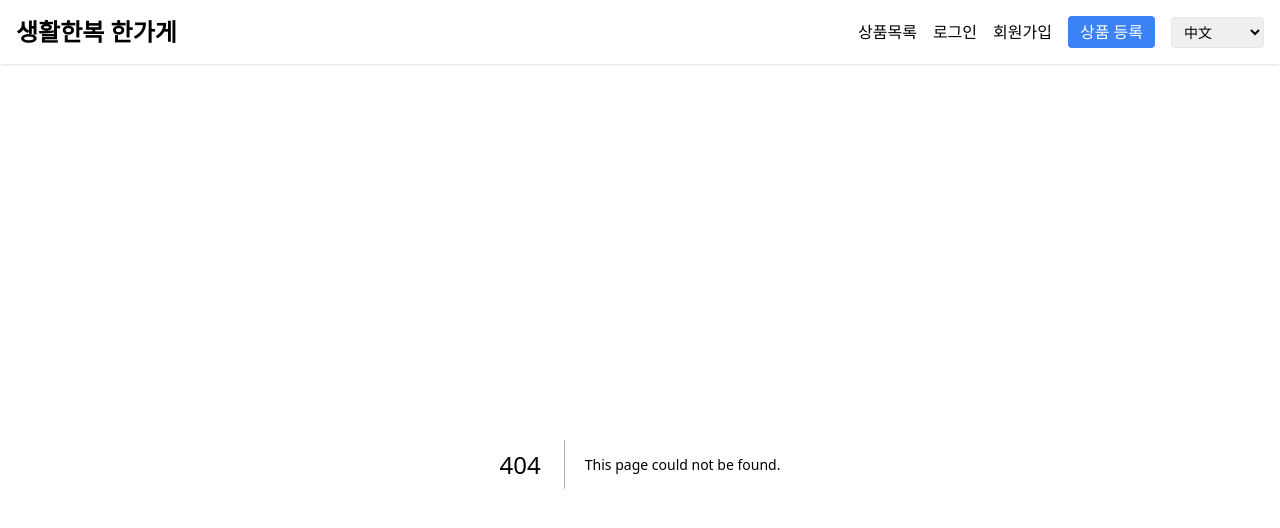
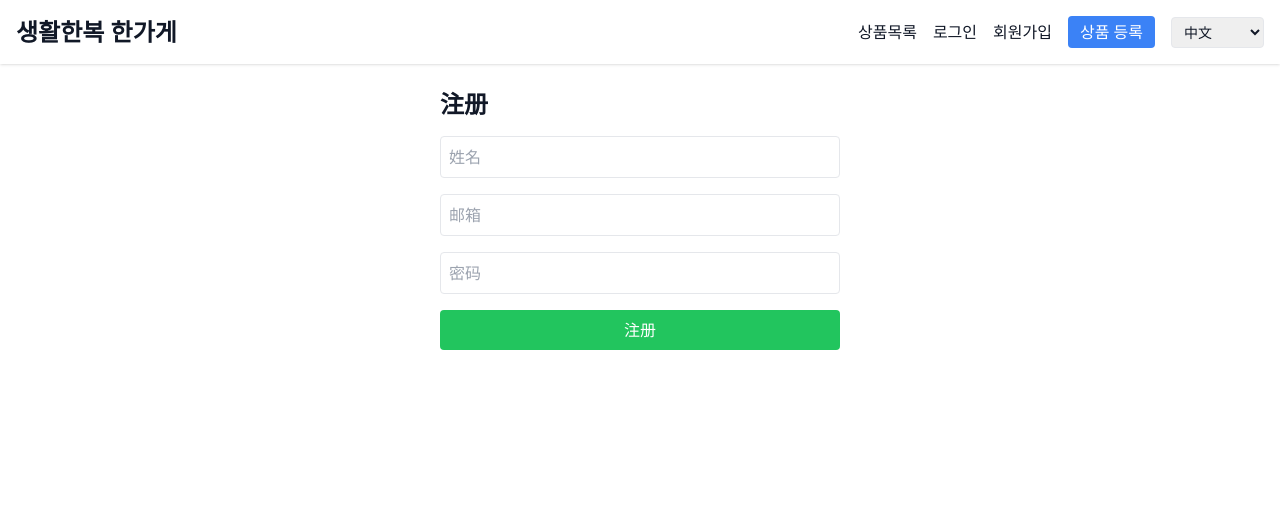
Before and after one commit to SketchMorph/hangage-site, a Next.js app: page /zh/signup in a window 1280 px wide. Before the commit this address had no page. Shown: the top 528 px of the page. Built offline with nearby package versions, Linux system fonts and the light colour scheme.

Commit message:
Add files via upload

```diff
--- /dev/null
+++ b/app/zh/login/page.jsx
@@ -0,0 +1,6 @@
+import LoginForm from "@/components/pages/LoginForm";
+import dict from "@/locales/zh.json";
+
+export default function Page() {
+  return <LoginForm dict={dict} />;
+}
--- /dev/null
+++ b/app/zh/products/page.jsx
@@ -0,0 +1,6 @@
+import ProductList from "@/components/pages/ProductList";
+import dict from "@/locales/zh.json";
+
+export default function Page() {
+  return <ProductList dict={dict} />;
+}
--- /dev/null
+++ b/app/zh/signup/page.jsx
@@ -0,0 +1,6 @@
+import SignupForm from "@/components/pages/SignupForm";
+import dict from "@/locales/zh.json";
+
+export default function Page() {
+  return <SignupForm dict={dict} />;
+}
```
